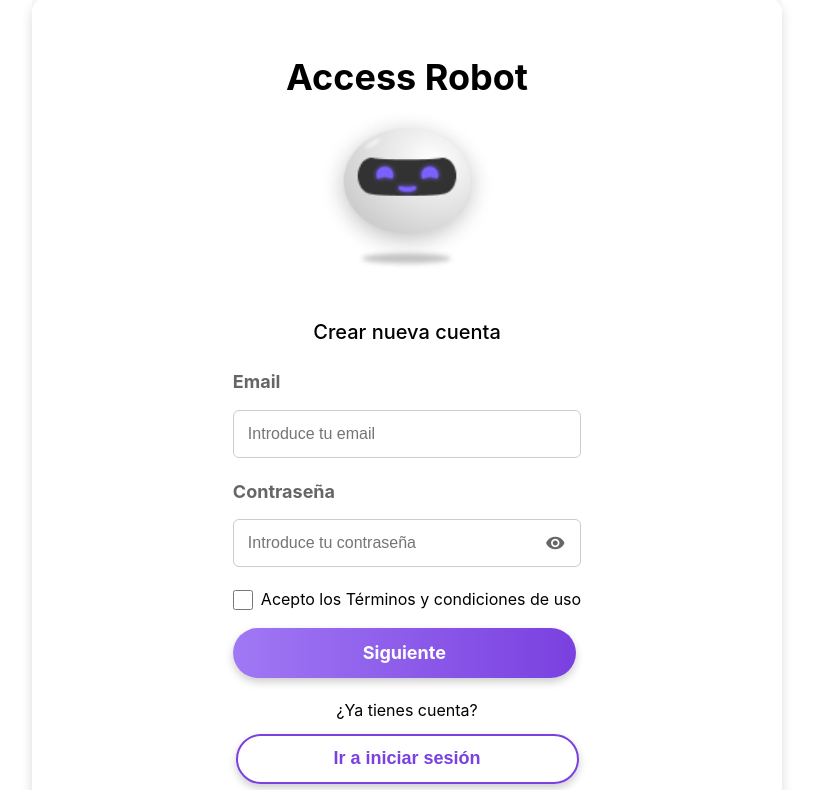
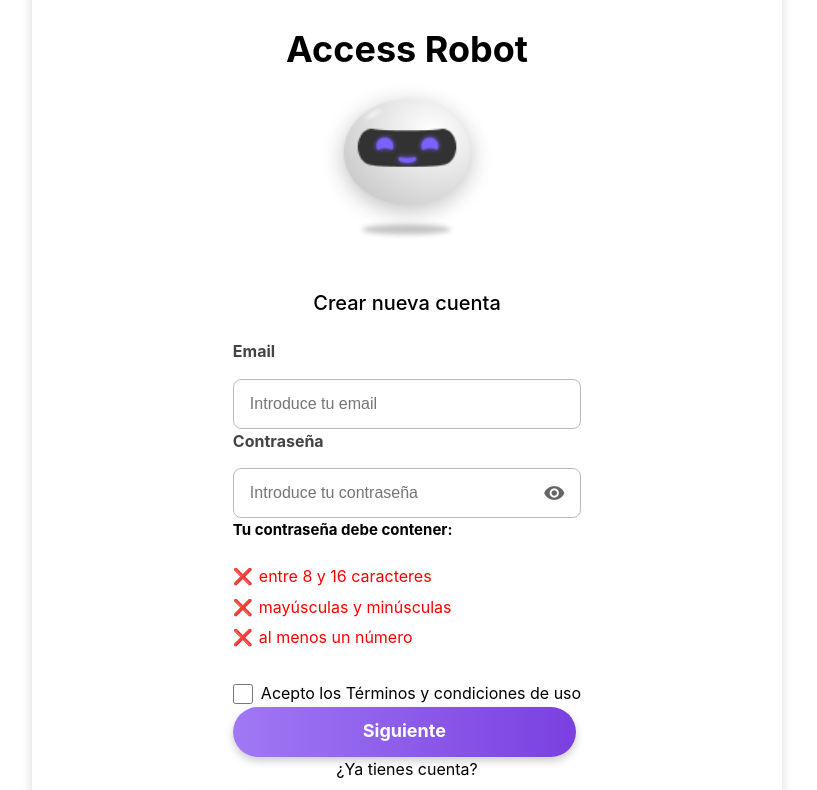
Before and after one commit to CarlosAlberto19/PRACTICAS_ACCESSROBOT, a Vue app: page /login-web in a window 1280 px wide. Shown: the top 790 px of the page, without its empty margins (0-817 px from the left). Built offline with nearby package versions, Linux system fonts and the light colour scheme.

Commit message:
arreglado loginview2 pendiente estilo y datos personales ajuste input

```diff
--- a/src/components/PrimaryButton.vue
+++ b/src/components/PrimaryButton.vue
@@ -1,19 +1,18 @@
 <template>
-  <RouterLink
-    :to="!disabled ? ruta : ''"
-    class="primary-button"
-    :class="{ 'boton-deshabilitado': disabled }"
-  >
-    {{ props.label }}
+  <RouterLink :to="!disabled ? ruta : ''" class="primary-button">
+    {{ label }}
   </RouterLink>
+
 </template>
 
 <script setup>
 const props = defineProps({
   label: String,
-  type: String,
   disabled: Boolean,
-  ruta: String
+  ruta: {
+    type: String,
+    default: '/' // ✅ Evita valores undefined o vacíos
+  }
 });
 </script>
 
@@ -21,7 +20,8 @@ const props = defineProps({
 .primary-button {
   width: 343px;
   height: 50px;
-  background: linear-gradient(90deg, #A078F4, #7A40E0); /* 🔥 Ajuste del gradiente */
+  background: linear-gradient(90deg, #A078F4, #7A40E0);
+  /* 🎨 Diseño moderno */
   border: none;
   color: white;
   font-size: 18px;
@@ -37,10 +37,13 @@ const props = defineProps({
   text-decoration: none;
 }
 
-/* 🔥 Estilo para cuando el botón está deshabilitado */
+/* 🔒 Botón deshabilitado */
 .boton-deshabilitado {
-  pointer-events: none; /* 🔥 Evita que el usuario haga clic */
-  opacity: 0.5; /* 🔥 Visualmente más tenue */
-  background: gray; /* 🔥 Para que se vea claramente deshabilitado */
+  pointer-events: none;
+  /* ❌ Evita clics */
+  opacity: 0.5;
+  /* 🌫 Visualmente más tenue */
+  background: gray;
+  /* 📌 Indica estado inactivo */
 }
 </style>
--- a/src/components/PruebaInput.vue
+++ b/src/components/PruebaInput.vue
@@ -1,14 +1,38 @@
 <script setup>
-import { ref } from 'vue';
+import { ref, defineProps, defineEmits, watch } from 'vue';
 
-defineProps({
-  label_input: String,
-  type: String,
-  placeholder: String,
+// 📌 Definir props con valores por defecto
+const props = defineProps({
+  label_input: {
+    type: String,
+    default: ''
+  },
+  type: {
+    type: String,
+    default: 'text'
+  },
+  placeholder: {
+    type: String,
+    default: ''
+  },
+  modelValue: {
+    type: String,
+    default: ''
+  }
 });
 
-// Estado para manejar la visibilidad del password
-const inputType = ref('password');
+// 📌 Definir evento para actualizar el valor del input
+const emits = defineEmits(['update:modelValue']);
+
+// 📌 Estado para manejar la visibilidad del password (se actualiza dinámicamente)
+const inputType = ref(props.type);
+
+// 📌 Si el tipo de input cambia desde el padre, actualizamos `inputType`
+watch(() => props.type, (newType) => {
+  inputType.value = newType;
+});
+
+// 📌 Función para mostrar/ocultar la contraseña
 const togglePassword = () => {
   inputType.value = inputType.value === 'password' ? 'text' : 'password';
 };
@@ -16,12 +40,14 @@ const togglePassword = () => {
 
 <template>
   <div class="prueba-input">
-    <label>{{ label_input }}</label>
+    <label v-if="label_input" class="label-input">{{ label_input }}</label>
     <div class="contenedor-input">
       <input
-        :type="type === 'password' ? inputType : type"
+        :type="inputType"
         :placeholder="placeholder"
         class="input-estilo"
+        :value="modelValue"
+        @input="$emit('update:modelValue', $event.target.value)"
       />
       <span
         v-if="type === 'password'"
@@ -39,13 +65,15 @@ const togglePassword = () => {
 .prueba-input {
   display: flex;
   flex-direction: column;
-  gap: 8px; /* Espacio entre label e input */
+  gap: 10px; /* 🔥 Aumentamos separación entre label e input */
 }
 
 /* Label */
-.prueba-input label {
-  font-size: 14px;
-  color: #666;
+.label-input {
+  font-size: 16px;  /* 🔥 Más grande para mejor lectura */
+  font-weight: bold;
+  color: #444; /* 🔥 Un poco más oscuro */
+  margin-bottom: 4px; /* 🔥 Separación con el input */
 }
 
 /* Contenedor de input + icono */
@@ -58,13 +86,20 @@ const togglePassword = () => {
 /* Estilo del input */
 .input-estilo {
   width: 100%;
-  height: 48px; /* Altura consistente para web */
-  padding: 12px 16px;
+  height: 50px; /* 🔥 Más alto para mejor UX */
+  padding: 14px 16px;
   font-size: 16px;
-  border: 1px solid #ccc;
-  border-radius: 6px;
+  border: 1px solid #bbb;
+  border-radius: 8px;
   outline: none;
   box-sizing: border-box;
+  transition: border 0.2s ease-in-out;
+}
+
+/* Efecto hover y focus */
+.input-estilo:hover,
+.input-estilo:focus {
+  border-color: #7a40e0; /* 🔥 Color del tema */
 }
 
 /* Icono del ojo */
@@ -72,8 +107,9 @@ const togglePassword = () => {
   position: absolute;
   right: 16px;
   cursor: pointer;
-  font-size: 20px;
+  font-size: 22px;
   color: #666;
+  transition: color 0.2s;
 }
 .icono-ojo:hover {
   color: #333;
--- a/src/views/LoginView2.vue
+++ b/src/views/LoginView2.vue
@@ -1,7 +1,7 @@
 <template>
   <div class="contenedor-pagina">
     <div class="caja-formulario">
-      <!-- 📌 CABECERA DENTRO DEL FORMULARIO -->
+      <!-- CABECERA -->
       <div class="cabecera">
         <h1 class="titulo">Access Robot</h1>
         <img src="@/assets/images/ARturo.png" alt="Robot" class="imagen-robot" />
@@ -9,74 +9,127 @@
 
       <h2 class="subtitulo">Crear nueva cuenta</h2>
 
-      <!-- 📌 FORMULARIO -->
+      <!-- FORMULARIO -->
       <form @submit.prevent="irADatosPersonales">
-        <PruebaInput label_input="Email" placeholder="Introduce tu email" type="email" />
-        <PruebaInput label_input="Contraseña" placeholder="Introduce tu contraseña" type="password" />
+        <!-- EMAIL -->
+        <PruebaInput
+          label_input="Email"
+          placeholder="Introduce tu email"
+          type="email"
+          v-model="email"
+        />
+
+        <!-- CONTRASEÑA con validaciones -->
+        <PruebaInput
+          label_input="Contraseña"
+          placeholder="Introduce tu contraseña"
+          type="password"
+          class="contenedor-contraseña"
+          v-model="password"
+        />
+
+        <!-- Detalles de validación de la contraseña -->
+        <div class="grupo-input">
+          <label class="label-contraseña">Tu contraseña debe contener:</label>
+          <ul class="validaciones">
+            <!-- 8 a 16 caracteres -->
+            <li :class="validacionClase(password.length >= 8 && password.length <= 16)">
+              <span>{{ validacionIcono(password.length >= 8 && password.length <= 16) }}</span>
+              entre 8 y 16 caracteres
+            </li>
+
+            <!-- Mayúsculas y minúsculas -->
+            <li :class="validacionClase(tieneMayusMinus)">
+              <span>{{ validacionIcono(tieneMayusMinus) }}</span>
+              mayúsculas y minúsculas
+            </li>
+
+            <!-- Al menos un número -->
+            <li :class="validacionClase(tieneNumero)">
+              <span>{{ validacionIcono(tieneNumero) }}</span>
+              al menos un número
+            </li>
+          </ul>
+        </div>
 
         <!-- Checkbox de Términos -->
-        <Checkbox
-          v-model="aceptaTerminos"
-          label="Acepto los Términos y condiciones de uso"
-        />
+        <Checkbox v-model="aceptaTerminos" label="Acepto los Términos y condiciones de uso" />
 
-        <!-- Botón Siguiente -->
+        <!-- Botón Siguiente (habilitado solo si todo es válido) -->
         <PrimaryButton
-          label="Siguiente"
-          type="submit"
-          v-model="aceptaTerminos"
-          ruta="/datos-personales"
-        />
+            label="Siguiente"
+            type="submit"
+            :disabled="!validarFormulario"
+            :ruta="'/datos-personales'"
+          />
+
       </form>
 
-      <!-- Texto "¿Ya tienes cuenta?" -->
+      <!-- Texto "¿Ya tienes cuenta?" + Botón Iniciar Sesión -->
       <p class="texto-centrado">¿Ya tienes cuenta?</p>
-
-      <!-- Botón Iniciar Sesión -->
       <SecondaryButton label="Ir a iniciar sesión" type="button" @click="irALogin" />
 
-      <!-- Texto "¿Has olvidado tu contraseña?" -->
-      <p class="texto-olvido"><strong>¿Has olvidado tu contraseña?</strong></p>
+      <!-- Texto "¿Has olvidado tu contraseña?" (lleva a recuperar clave) -->
+      <p class="texto-olvido" @click="irARecuperarContrasena">
+        <strong>¿Has olvidado tu contraseña?</strong>
+      </p>
+
       <hr class="linea-separadora" />
     </div>
   </div>
 </template>
 
 <script setup>
-import { ref } from 'vue'
-import { useRouter } from 'vue-router'
-import PrimaryButton from '@/components/PrimaryButton.vue'
-import SecondaryButton from '@/components/SecondaryButton.vue'
-import PruebaInput from '@/components/PruebaInput.vue'
-import Checkbox from '@/components/Checkbox.vue'
+import { ref, computed } from 'vue';
+import { useRouter } from 'vue-router';
 
-const router = useRouter()
-const aceptaTerminos = ref(false)
-const claveInput = ref(null)
+import PrimaryButton from '@/components/PrimaryButton.vue';
+import SecondaryButton from '@/components/SecondaryButton.vue';
+import PruebaInput from '@/components/PruebaInput.vue';
+import Checkbox from '@/components/Checkbox.vue';
 
-// 📌 Función para ir a DatosPersonalesView
+const router = useRouter();
+
+const email = ref('');
+const password = ref('');
+const aceptaTerminos = ref(false);
+
+// Validaciones de la contraseña
+const tieneMayusMinus = computed(() =>
+  /[a-z]/.test(password.value) && /[A-Z]/.test(password.value)
+);
+const tieneNumero = computed(() => /\d/.test(password.value));
+
+const validarFormulario = computed(() =>
+  password.value.length >= 8 &&
+  password.value.length <= 16 &&
+  tieneMayusMinus.value &&
+  tieneNumero.value &&
+  aceptaTerminos.value
+);
+
+// Funciones para cambiar estilos de validación dinámicamente
+const validacionClase = (condicion) => (condicion ? 'valido' : 'error');
+const validacionIcono = (condicion) => (condicion ? '✅' : '❌');
+
+// Navegación
 const irADatosPersonales = () => {
-  if (aceptaTerminos.value) {
-    router.push('/datos-personales')
+  if (validarFormulario.value) {
+    router.push('/datos-personales');
   }
-}
+};
 
-// 📌 Función para ir a Login
 const irALogin = () => {
-  router.push('/login')
-}
+  router.push('/login');
+};
 
-// 📌 Mostrar/Ocultar contraseña
-const togglePassword = () => {
-  if (claveInput.value) {
-    claveInput.value.type =
-      claveInput.value.type === 'password' ? 'text' : 'password'
-  }
-}
+const irARecuperarContrasena = () => {
+  router.push('/recuperar-clave');
+};
 </script>
 
 <style scoped>
-/* 📌 CONTENEDOR PRINCIPAL */
+/* CONTENEDOR PRINCIPAL */
 .contenedor-pagina {
   display: flex;
   justify-content: center;
@@ -86,7 +139,6 @@ const togglePassword = () => {
   background-color: #f8f9fa;
 }
 
-/* 📌 FORMULARIO EXPANDIDO Y CENTRADO */
 .caja-formulario {
   display: flex;
   flex-direction: column;
@@ -98,85 +150,28 @@ const togglePassword = () => {
   box-shadow: 0 6px 12px rgba(0, 0, 0, 0.15);
 }
 
-/* 📌 CABECERA DENTRO DEL FORMULARIO */
+/* CABECERA */
 .cabecera {
   text-align: center;
   margin-bottom: 20px;
 }
-
 .titulo {
   font-size: 36px;
   font-weight: bold;
 }
-
 .imagen-robot {
   width: 180px;
   height: auto;
 }
 
-/* 📌 SUBTITULO */
+/* SUBTITULO */
 .subtitulo {
   font-size: 20px;
   font-weight: 500;
   margin: 20px 0;
 }
 
-/* 📌 INPUTS MÁS ESPACIOSOS (si usas contenedor-inputs) */
-.contenedor-inputs {
-  display: flex;
-  flex-direction: column;
-  gap: 20px;
-  width: 100%;
-}
-
-.grupo-input {
-  display: flex;
-  flex-direction: column;
-}
-
-.grupo-input label {
-  font-size: 18px;
-  font-weight: 500;
-}
-
-.grupo-input input {
-  width: 100%;
-  padding: 14px;
-  font-size: 18px;
-  border: 1px solid #ccc;
-  border-radius: 10px;
-  outline: none;
-}
-
-/* 📌 PASSWORD WRAPPER */
-.envoltorio-clave {
-  position: relative;
-}
-
-.envoltorio-clave input {
-  padding-right: 40px;
-}
-
-.icono {
-  position: absolute;
-  right: 12px;
-  top: 50%;
-  transform: translateY(-50%);
-  cursor: pointer;
-  font-size: 22px;
-  color: #666;
-}
-
-/* 📌 CHECKBOX */
-.contenedor-checkbox {
-  display: flex;
-  align-items: center;
-  gap: 10px;
-  font-size: 16px;
-  margin-bottom: 20px;
-}
-
-/* 📌 SEPARADOR MEJORADO */
+/* SEPARADOR */
 .linea-separadora {
   margin: 15px auto;
   width: 70%;
@@ -184,55 +179,60 @@ const togglePassword = () => {
   border-top: 3px solid black;
 }
 
-/* 📌 TEXTO "¿HAS OLVIDADO TU CONTRASEÑA?" */
+/* TEXTO "¿HAS OLVIDADO TU CONTRASEÑA?" */
 .texto-olvido {
   margin-top: 20px;
   font-weight: bold;
+  cursor: pointer;
 }
 
-/* ============================
-   NUEVAS REGLAS PARA SEPARAR
-=============================== */
-
-/* Aumenta la separación entre inputs (PruebaInput) */
-:deep(.prueba-input) {
-  margin-bottom: 20px; /* Ajusta a tu gusto */
-}
-
-/* Haz los labels de PruebaInput más grandes y en negrita */
-:deep(.prueba-input label) {
-  font-size: 18px;  /* Más grande */
-  font-weight: bold;
-  margin-bottom: 5px;
-}
-
-/* Aumenta el tamaño del texto dentro del input de PruebaInput (opcional) */
-:deep(.prueba-input .contenedor-input input) {
-  font-size: 16px;
-  padding: 14px; /* Ajusta a tu gusto */
-}
-
-/* Espacio extra entre el botón "Siguiente" y "¿Ya tienes cuenta?" */
-:deep(.primary-button) {
-  margin-bottom: 20px; /* Ajusta a tu gusto */
-  margin-top: 15px;    /* Si quieres un poco de espacio sobre el botón */
-}
-
-/* Centra y separa un poco el texto "¿Ya tienes cuenta?" */
+/* TEXTO “¿YA TIENES CUENTA?” */
 .texto-centrado {
   margin-bottom: 10px;
   text-align: center;
   font-size: 16px;
 }
 
-/* Espacio extra entre el botón "Ir a iniciar sesión" y "¿Has olvidado tu contraseña?" */
-:deep(.secondary-button) {
-  margin-bottom: 30px;
+/* Estilos del grupo input */
+.grupo-input {
+  display: flex;
+  flex-direction: column;
+  gap: 12px;
+  width: 100%;
+  margin-bottom: 25px;
 }
 
-/* Fuerza el color de la casilla en navegadores modernos */
+/* Estilos de validaciones */
+.label-contraseña {
+  font-weight: bold;
+  margin-bottom: 10px;
+}
+
+.validaciones {
+  list-style: none;
+  padding: 0;
+  margin: 0;
+  font-size: 16px;
+}
+
+.validaciones li {
+  margin-bottom: 5px;
+  display: flex;
+  align-items: center;
+  gap: 6px;
+}
+
+.validaciones li.valido {
+  color: green;
+}
+
+.validaciones li.error {
+  color: red;
+}
+
+/* Forzamos color del checkbox */
 :deep(input[type="checkbox"]) {
-  accent-color: #2ae89c; /* Cambia a tu color preferido */
+  accent-color: #2ae89c;
   width: 20px;
   height: 20px;
   cursor: pointer;
```
